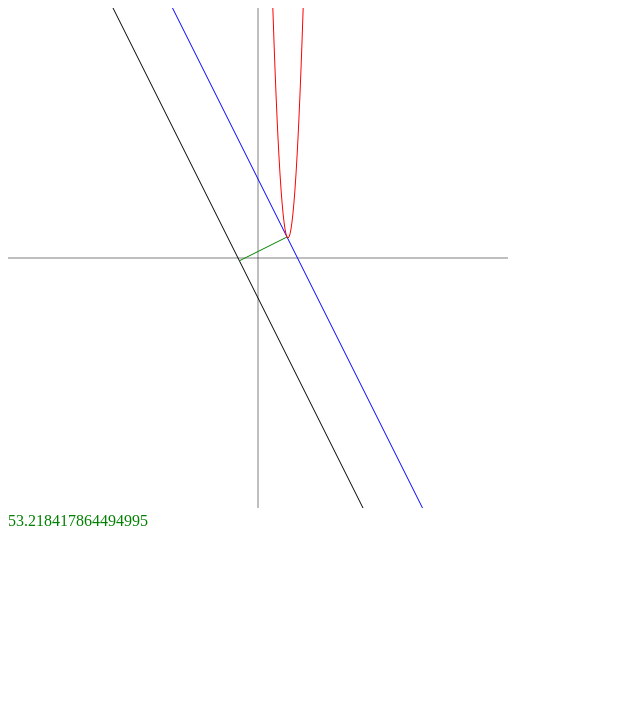
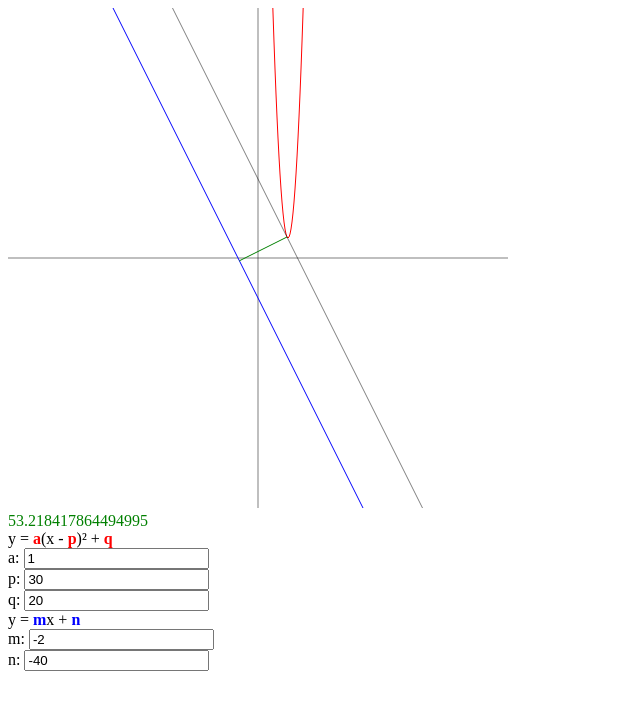
Before and after one commit to ohbeomho/math_fun, a plain HTML site: page 직선과-이차함수-거리/index.html in a window 1280 px wide. Shown: the whole page, without its empty margins (0-640 px from the left). Drawn offline with Linux system fonts and the light colour scheme.

Commit message:
이차함수, 직선 변경 가능

```diff
--- a/직선과-이차함수-거리/index.html
+++ b/직선과-이차함수-거리/index.html
@@ -9,7 +9,20 @@
 	<body>
 		<canvas width="500" height="500"></canvas>
 		<div class="dist green"></div>
-		<!-- TODO: 이차함수 및 직선을 변경할 수 있게 입력하는 곳 만들기 -->
+		<div>
+			<div>
+				y = <b class="red">a</b>(x - <b class="red">p</b>)² +
+				<b class="red">q</b>
+			</div>
+			<div id="quad-func-preview"></div>
+			a: <input type="number" id="a" /><br />
+			p: <input type="number" id="p" /><br />
+			q: <input type="number" id="q" />
+			<div>y = <b class="blue">m</b>x + <b class="blue">n</b></div>
+			<div id="line-preview"></div>
+			m: <input type="number" id="m" /><br />
+			n: <input type="number" id="n" />
+		</div>
 
 		<script src="index.js" type="module"></script>
 	</body>
--- a/직선과-이차함수-거리/index.js
+++ b/직선과-이차함수-거리/index.js
@@ -6,8 +6,26 @@ const ctx = canvas.getContext('2d')
 const distanceDisplay = document.querySelector('.dist')
 
 // https://www.mathcha.io/editor/8EGjoCWQUxztppN4mPuB2PrPVhl0GrQEhZ52Ykz
-const quad_func = { a: 1, p: 30, q: 20 }
+const quadFunc = { a: 1, p: 30, q: 20 }
 const line = { m: -2, n: -40 }
+
+const quadFuncInput = document.querySelectorAll('#a,#p,#q')
+const lineInput = document.querySelectorAll('#m,#n')
+
+const quadFuncPreview = document.getElementById('quad-func-preview')
+const linePrevie = document.getElementById('line-preview')
+
+const initInput = (inputs, target) =>
+	inputs.forEach((input) => {
+		input.value = target[input.id]
+		input.addEventListener('input', () => {
+			target[input.id] = input.valueAsNumber
+			update()
+		})
+	})
+
+initInput(quadFuncInput, quadFunc)
+initInput(lineInput, line)
 
 const pow2 = (x) => Math.pow(x, 2)
 
@@ -23,13 +41,14 @@ function getDistance(f, l) {
 	return [distance, k]
 }
 
-function drawLine({ m, n, color }) {
+function drawLine({ m, n, color, alpha }) {
 	draw(ctx, 'line', {
 		x1: -canvas.width,
 		y1: m * -canvas.width + n,
 		x2: canvas.width,
 		y2: m * canvas.width + n,
 		color,
+		alpha,
 	})
 }
 
@@ -61,7 +80,7 @@ function getIntersection(l1, l2) {
 }
 
 function update() {
-	const [distance, k] = getDistance(quad_func, line)
+	const [distance, k] = getDistance(quadFunc, line)
 
 	distanceDisplay.textContent = distance
 
@@ -84,15 +103,16 @@ function update() {
 	})
 
 	// 직선
-	drawLine(line)
-	drawLine({ m: line.m, n: k, color: 'blue' })
+	drawLine({ ...line, color: 'blue' })
 
 	// 이차함수 그래프
-	drawQuadFuncGraph(quad_func)
+	drawQuadFuncGraph(quadFunc)
 
+	if (distance > 0) {
+		drawLine({ m: line.m, n: k, alpha: 0.5 })
 		// y = mx + k 와 y = f(x) 의 교점
-	const { a, p } = quad_func
-	const x1 = (2 * a * p + line.m) / 2,
+		const { a, p } = quadFunc
+		const x1 = (2 * a * p + line.m) / (2 * a),
 			y1 = line.m * x1 + k
 
 		// 그 교점을 지나는 y = mx + k 와 수직인 직선과 y = mx + n 의 교점
@@ -102,5 +122,6 @@ function update() {
 		// 위 두 점을 이은 선분
 		draw(ctx, 'line', { x1, y1, x2, y2, color: 'green' })
 	}
+}
 
 update()
```
Lines whose indentation alone changed are shown as unchanged.
